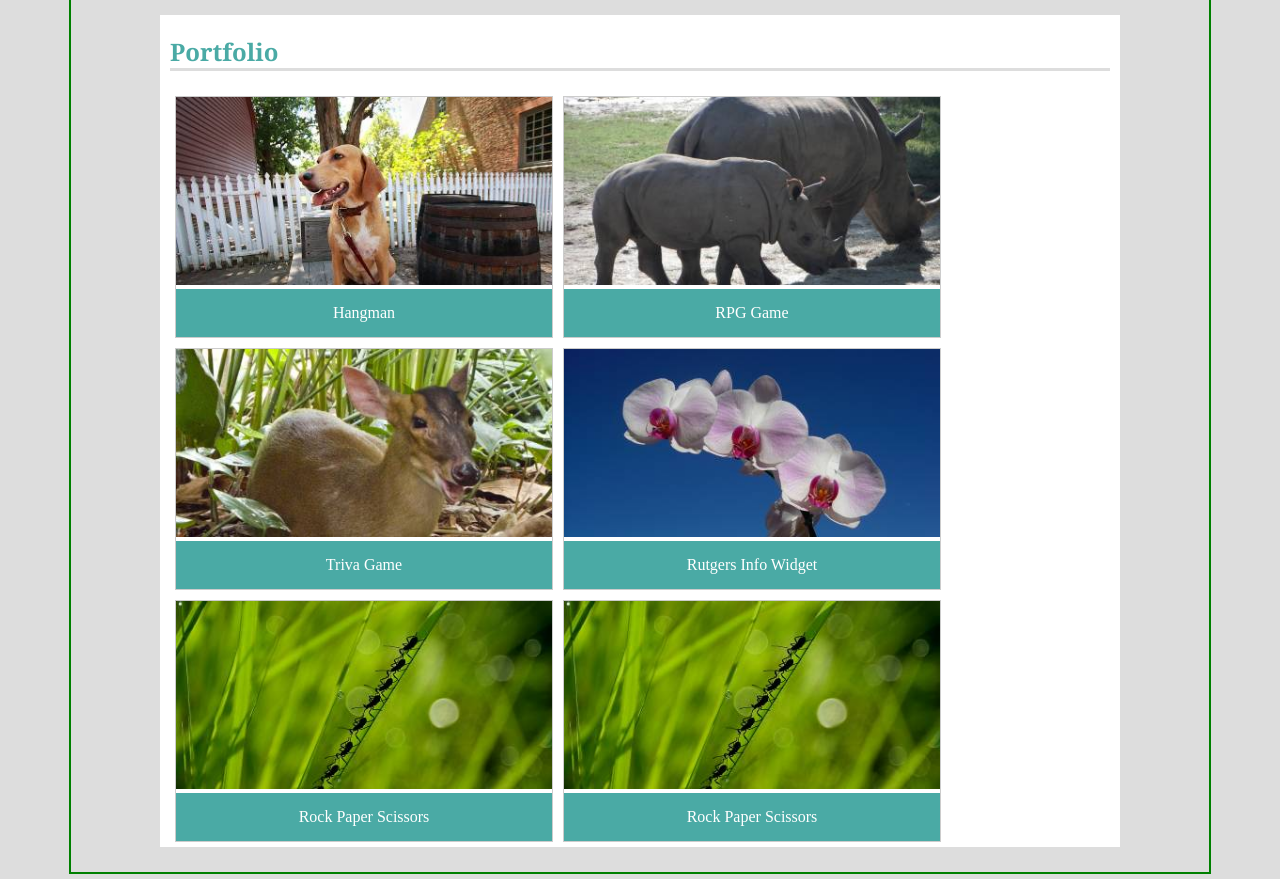
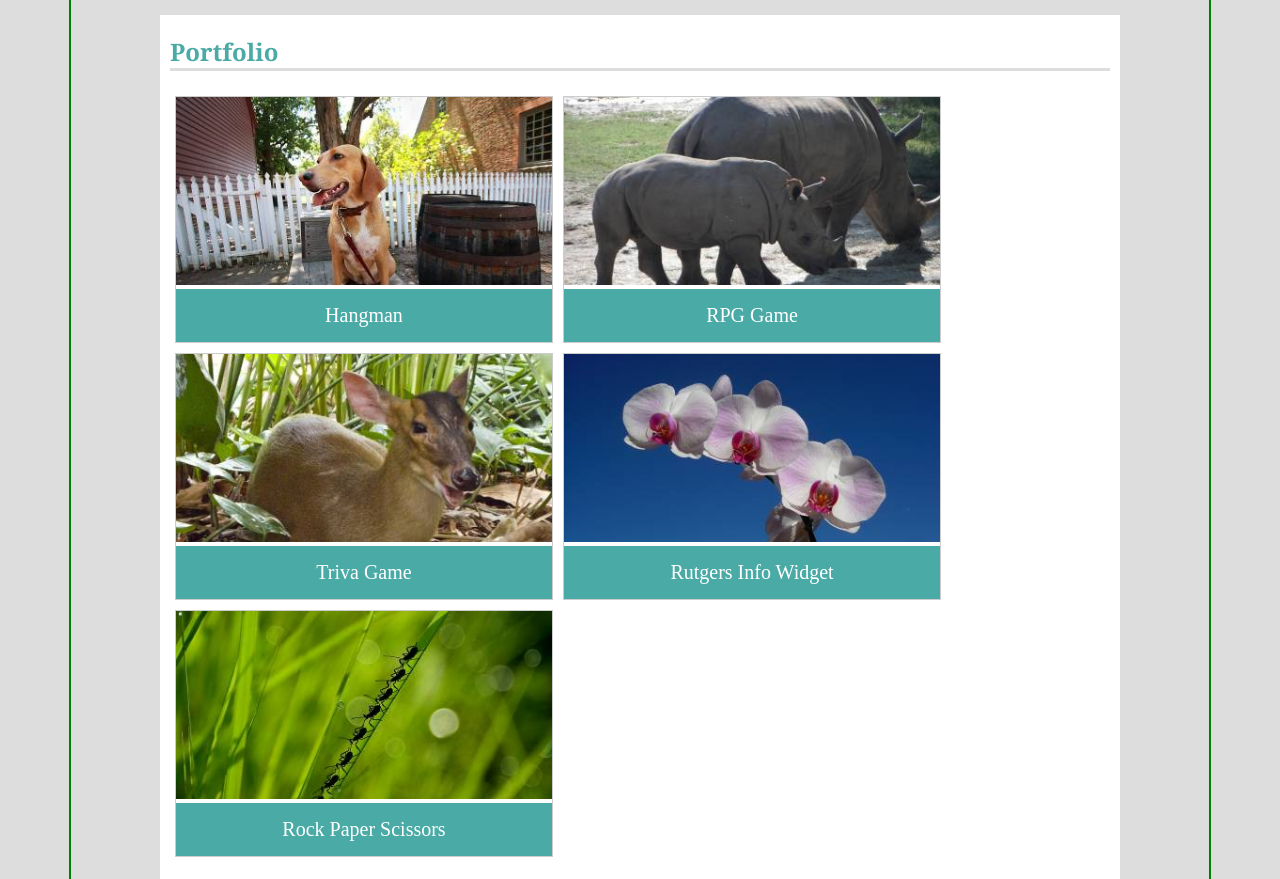
Before and after one commit to olsonathan/Basic-Portfolio, a plain HTML site: page portfolio.html in a window 1280 px wide. Shown: the part 73-952 px from the top of the page. Drawn offline with Linux system fonts and the light colour scheme; files whose address does not match are found by name.

Commit message:
monday final

```diff
--- a/assets/css/style.css
+++ b/assets/css/style.css
@@ -156,8 +156,23 @@ div.gallery {
 div.desc {
     padding: 15px;
     text-align: center;
+
     background-color:  #4aaaa5;
     color: #ffffff;
+    font-size: 20px;
 
 
 }
+
+.innerbox1 {
+    background-color: #ffffff;
+    display: block;
+    margin: auto;
+    height: 880px;
+    border-top: 25px solid #dddddd;
+    border-bottom: 25px solid #dddddd;
+    width: 940px;
+    padding: 0px 10px;
+    overflow: auto;
+
+}
--- a/portfolio.html
+++ b/portfolio.html
@@ -19,7 +19,7 @@
 
         </div>
 
-        <div class="innerbox">
+        <div class="innerbox1">
             <h2>Portfolio</h2>
 
             <div class="gallery">
@@ -60,12 +60,7 @@
                 <div class="desc">Rock Paper Scissors</div>
             </div>
 
-            <div class="gallery">
-                <a target="_blank" href="C:\Users\Nathan\Documents\UM_Coding\Basic-Portfolio\assets\images\coming_soon.png">
-                    <img src="C:\Users\Nathan\Documents\UM_Coding\Basic-Portfolio\assets\images\grass.jpg" alt="Grass" width="600" height="400">
-                </a>
-                <div class="desc">Rock Paper Scissors</div>
-            </div>
+
 
 
          <br>
```
Also changed, not shown: index.html (+1 -1 lines), assets/images/coming soon.png (deleted), assets/images/portfolio-about-me.png (deleted), assets/images/random lines.jpg (deleted). Lines whose indentation alone changed are shown as unchanged.
